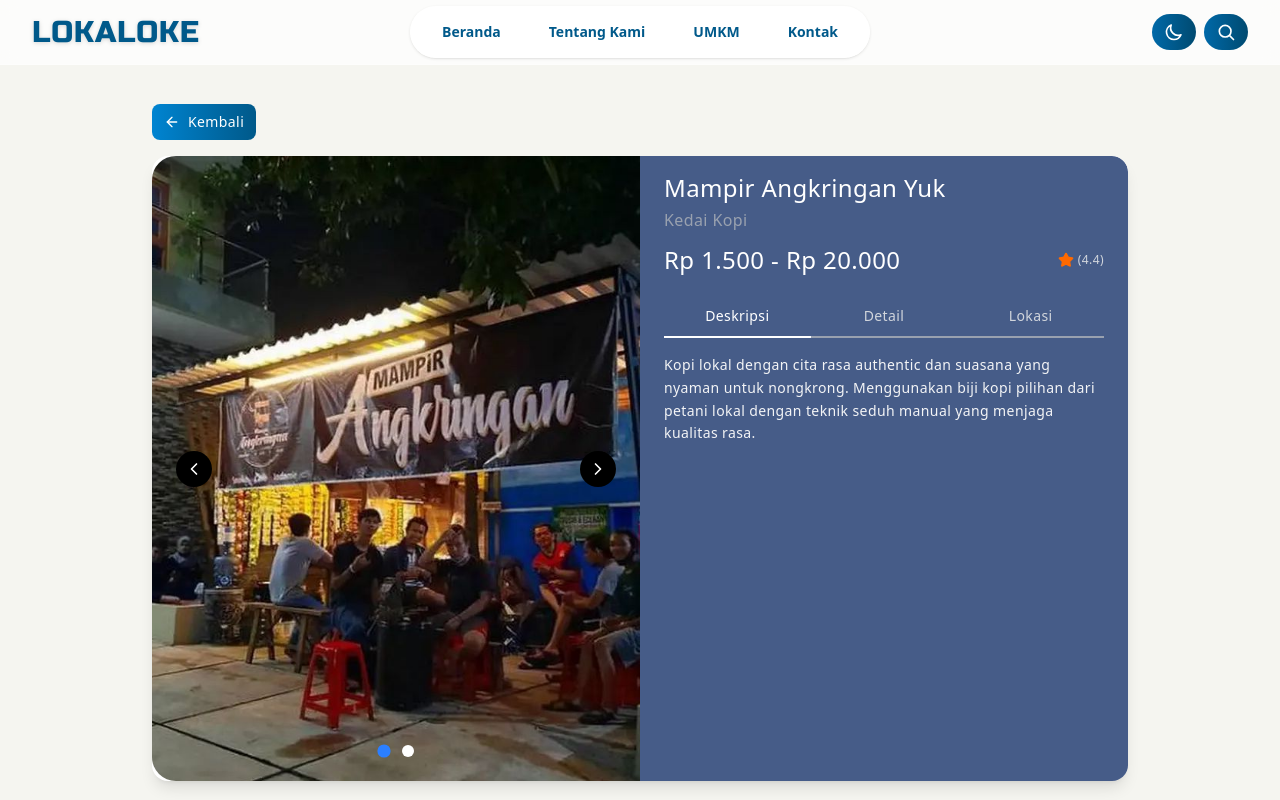
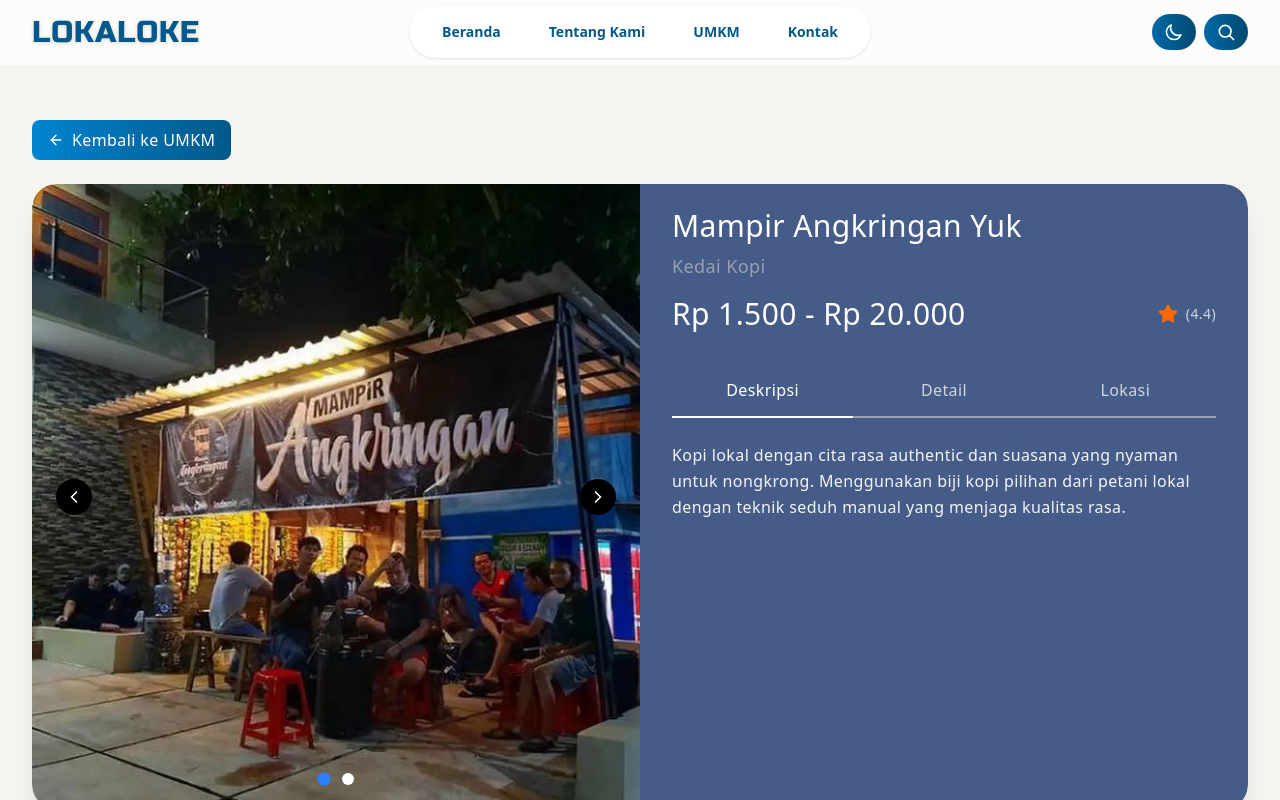
Before and after one commit to Gzaa19/LokalOKE, a React (Vite) app: page /umkm/1 in a window 1280 px wide. Built offline with nearby package versions, Linux system fonts and the light colour scheme.

Commit message:
perbaiki

```diff
--- a/src/components/home/newsletter.jsx
+++ b/src/components/home/newsletter.jsx
@@ -36,14 +36,14 @@ export default function Newsletter() {
                 className="w-full bg-slate-700 text-white placeholder:text-slate-400 px-3 py-2 sm:py-2.5 md:py-3 outline-none focus:ring-2 focus:ring-emerald-400"
                 required
               />
-              <AnimatedButton
+              <button
                 variant="lift"
                 type="submit"
                 className="bg-slate-100 hover:bg-slate-200 text-slate-900 font-semibold px-4 py-2 sm:px-5 sm:py-3 whitespace-nowrap"
                 aria-label="Subscribe"
               >
                 Ikuti Sekarang
-              </AnimatedButton>
+              </button>
             </div>
           </form>
         </div>
--- a/src/components/umkm/umkmcard.jsx
+++ b/src/components/umkm/umkmcard.jsx
@@ -1,5 +1,5 @@
 import React from 'react';
-import { Link } from 'react-router-dom';
+import { Link, useLocation } from 'react-router-dom';
 import { ArrowRight, Star } from 'lucide-react';
 import AnimatedCard from '../ui/Card';
 import AnimatedButton from '../ui/Button';
@@ -11,6 +11,7 @@ const UmkmCard = ({
   onMouseEnter,
   onMouseLeave
 }) => {
+  const location = useLocation();
   return (
     <AnimatedCard
       hoverEffect="lift"
@@ -82,8 +83,16 @@ const UmkmCard = ({
         </div>
       </div>
 
-      <Link to={`/umkm/${umkm.id}`} className="w-full mt-auto">
-        <AnimatedButton
+      <Link
+        to={`/umkm/${umkm.id}`}
+        state={{ from: location.pathname }}
+        className="w-full mt-auto"
+        onClick={() => {
+          // Simpan path saat ini ke localStorage sebagai backup
+          localStorage.setItem('previousPath', location.pathname);
+        }}
+      >
+        <button
           variant="scale"
           size="lg"
           className={`
@@ -103,7 +112,7 @@ const UmkmCard = ({
             Lihat Detail
             <ArrowRight size={20} />
           </span>
-        </AnimatedButton>
+        </button>
       </Link>
     </AnimatedCard>
   );
--- a/src/features/umkm-detail/UmkmDetail.jsx
+++ b/src/features/umkm-detail/UmkmDetail.jsx
@@ -2,6 +2,7 @@ import React, { useEffect } from "react";
 import { Link } from "react-router-dom";
 import { ArrowLeft, Star } from "lucide-react";
 import { useUmkmDetail } from "../../hooks/useUmkmDetail";
+import { useSmartNavigation } from "../../hooks/useSmartNavigation";
 import PhotoGallery from "./PhotoGallery";
 import UmkmMap from "./UmkmMap";
 import AnimatedButton from "../../components/ui/Button";
@@ -20,6 +21,8 @@ const UmkmDetail = () => {
     setActiveTab
   } = useUmkmDetail();
 
+  const { goBack, getBackButtonText } = useSmartNavigation();
+
   // Pastikan halaman selalu mulai dari atas saat masuk ke halaman detail
   useEffect(() => {
     window.scrollTo(0, 0);
@@ -31,13 +34,13 @@ const UmkmDetail = () => {
     switch(activeTab) {
       case 'deskripsi':
         return (
-          <div className="text-gray-100 mt-2 sm:mt-3 lg:mt-4 text-xs sm:text-sm">
+          <div className="text-gray-100 mt-3 sm:mt-4 lg:mt-6 text-sm sm:text-base">
             <p className="leading-relaxed">{umkm.description}</p>
           </div>
         );
       case 'detail':
         return (
-          <div className="text-gray-100 mt-2 sm:mt-3 lg:mt-4 text-xs sm:text-sm space-y-1 sm:space-y-2">
+          <div className="text-gray-100 mt-3 sm:mt-4 lg:mt-6 text-sm sm:text-base space-y-2 sm:space-y-3">
             <div>
               <span className="font-medium">Kategori: </span>
               <span>{umkm.category}</span>
@@ -74,13 +77,13 @@ const UmkmDetail = () => {
       <div className="max-w-7xl mx-auto px-4 sm:px-6 lg:px-8 pt-20 sm:pt-24 md:pt-28 lg:pt-30 pb-6 sm:pb-8 lg:pb-20">
         <div className="text-center">
           <h2 className="text-2xl font-bold text-gray-900">UMKM tidak ditemukan</h2>
-          <Link
-            to="/"
-            className="inline-flex items-center gap-2 mt-4 bg-linear-to-r from-sky-600 to-sky-800 text-white px-4 py-2 rounded-lg"
+          <button
+            onClick={goBack}
+            className="inline-flex items-center gap-2 mt-4 bg-gradient-to-r from-sky-600 to-sky-800 text-white px-4 py-2 rounded-lg hover:from-sky-700 hover:to-sky-900 transition-all duration-300"
           >
             <ArrowLeft className="w-4 h-4" />
-            Kembali ke Beranda
-          </Link>
+            {getBackButtonText()}
+          </button>
         </div>
       </div>
     );
@@ -89,20 +92,20 @@ const UmkmDetail = () => {
   return (
     <AnimatedContainer
       variant="fadeIn"
-      className="tracking-wide max-w-5xl mx-auto px-3 sm:px-4 lg:px-6 pt-16 sm:pt-20 md:pt-24 lg:pt-26 pb-4 sm:pb-6 lg:pb-12"
+      className="tracking-wide max-w-7xl mx-auto px-4 sm:px-6 lg:px-8 pt-20 sm:pt-24 md:pt-28 lg:pt-30 pb-6 sm:pb-8 lg:pb-20"
     >
-        <div className="mb-3 sm:mb-4">
-          <Link
-            to="/"
-            className="relative inline-flex items-center gap-2 bg-linear-to-r from-sky-600 to-sky-800 text-white px-2 py-1.5 sm:px-3 sm:py-2 rounded-lg overflow-hidden group transition-all duration-300 ease-out hover:scale-105"
+        <div className="mb-4 sm:mb-6">
+          <button
+            onClick={goBack}
+            className="relative inline-flex items-center gap-2 bg-gradient-to-r from-sky-600 to-sky-800 text-white px-3 py-2 sm:px-4 sm:py-2 rounded-lg overflow-hidden group transition-all duration-300 ease-out hover:scale-105"
           >
-            <span className="absolute inset-0 bg-linear-to-r from-sky-700 to-sky-900 opacity-0 group-hover:opacity-100 transition-opacity duration-300 ease-out"></span>
-            <ArrowLeft className="w-3 h-3 sm:w-4 sm:h-4 relative z-10" />
-            <span className="relative z-10 text-xs sm:text-sm">Kembali</span>
-          </Link>
+            <span className="absolute inset-0 bg-gradient-to-r from-sky-700 to-sky-900 opacity-0 group-hover:opacity-100 transition-opacity duration-300 ease-out"></span>
+            <ArrowLeft className="w-4 h-4 relative z-10" />
+            <span className="relative z-10 text-sm sm:text-base">{getBackButtonText()}</span>
+          </button>
         </div>
 
-        <div className="bg-white min-h-[300px] sm:min-h-[350px] lg:min-h-[400px] grid items-start grid-cols-1 lg:grid-cols-2 gap-0 shadow-lg rounded-2xl overflow-hidden">
+        <div className="bg-white min-h-[400px] sm:min-h-[500px] lg:min-h-[600px] grid items-start grid-cols-1 lg:grid-cols-2 gap-0 shadow-xl rounded-3xl overflow-hidden">
               <PhotoGallery
                 images={umkm.images}
                 name={umkm.name}
@@ -112,25 +115,25 @@ const UmkmDetail = () => {
                 goToImage={goToImage}
               />
 
-            <div className="bg-[#465C88] py-3 sm:py-4 px-3 sm:px-4 lg:px-6 h-full shadow-lg rounded-b-2xl lg:rounded-l-none lg:rounded-r-2xl lg:rounded-b-none">
+            <div className="bg-[#465C88] py-4 sm:py-6 px-4 sm:px-6 lg:px-8 h-full shadow-xl rounded-r-3xl">
                 <div>
-                    <h2 className="text-lg sm:text-xl lg:text-2xl font-medium text-white">{umkm.name}</h2>
-                    <p className="text-xs sm:text-sm lg:text-base text-gray-400 mt-1">{umkm.category}</p>
+                    <h2 className="text-xl sm:text-2xl lg:text-3xl font-medium text-white">{umkm.name}</h2>
+                    <p className="text-sm sm:text-base lg:text-lg text-gray-400 mt-1 sm:mt-2">{umkm.category}</p>
                 </div>
 
-                <div className="flex flex-wrap gap-2 sm:gap-3 justify-between mt-2 sm:mt-3">
-                    <h3 className="text-white text-base sm:text-lg lg:text-xl xl:text-2xl font-medium">{umkm.priceRange}</h3>
-                    <div className="flex items-center space-x-1">
-                        <Star className="w-3 h-3 sm:w-4 sm:h-4 fill-orange-500 text-orange-500" />
-                        <span className="text-gray-300 text-xs">({umkm.rating})</span>
+                <div className="flex flex-wrap gap-2 sm:gap-4 justify-between mt-2 sm:mt-4">
+                    <h3 className="text-white text-lg sm:text-xl lg:text-2xl xl:text-3xl font-medium">{umkm.priceRange}</h3>
+                    <div className="flex items-center space-x-1 sm:space-x-2">
+                        <Star className="w-4 h-4 sm:w-5 sm:h-5 fill-orange-500 text-orange-500" />
+                        <span className="text-gray-300 text-xs sm:text-sm">({umkm.rating})</span>
                     </div>
                 </div>
 
                 <div>
-                    <ul className="grid grid-cols-3 mt-3 sm:mt-4 lg:mt-5">
+                    <ul className="grid grid-cols-3 mt-4 sm:mt-6 lg:mt-8">
                         <li
                             onClick={() => setActiveTab('deskripsi')}
-                            className={`text-xs sm:text-sm w-full py-1.5 sm:py-2 lg:py-2.5 px-1 text-center border-b-2 cursor-pointer ${
+                            className={`text-xs sm:text-sm lg:text-base w-full py-2 sm:py-3 lg:py-3.5 px-1 sm:px-2 text-center border-b-2 cursor-pointer ${
                               activeTab === 'deskripsi'
                                 ? 'text-white border-white'
                                 : 'text-gray-300 border-gray-400 hover:text-white hover:border-gray-300'
@@ -140,7 +143,7 @@ const UmkmDetail = () => {
                         </li>
                         <li
                             onClick={() => setActiveTab('detail')}
-                            className={`text-xs sm:text-sm w-full py-1.5 sm:py-2 lg:py-2.5 px-1 text-center border-b-2 cursor-pointer ${
+                            className={`text-xs sm:text-sm lg:text-base w-full py-2 sm:py-3 lg:py-3.5 px-1 sm:px-2 text-center border-b-2 cursor-pointer ${
                               activeTab === 'detail'
                                 ? 'text-white border-white'
                                 : 'text-gray-300 border-gray-400 hover:text-white hover:border-gray-300'
@@ -150,7 +153,7 @@ const UmkmDetail = () => {
                         </li>
                         <li
                             onClick={() => setActiveTab('lokasi')}
-                            className={`text-xs sm:text-sm w-full py-1.5 sm:py-2 lg:py-2.5 px-1 text-center border-b-2 cursor-pointer ${
+                            className={`text-xs sm:text-sm lg:text-base w-full py-2 sm:py-3 lg:py-3.5 px-1 sm:px-2 text-center border-b-2 cursor-pointer ${
                               activeTab === 'lokasi'
                                 ? 'text-white border-white'
                                 : 'text-gray-300 border-gray-400 hover:text-white hover:border-gray-300'
--- /dev/null
+++ b/src/hooks/useScrollToSection.js
@@ -0,0 +1,55 @@
+import { useEffect } from 'react';
+import { useLocation } from 'react-router-dom';
+
+/**
+ * Custom hook untuk menangani scroll ke section tertentu
+ * berdasarkan state dari navigation
+ */
+export const useScrollToSection = () => {
+  const location = useLocation();
+
+  useEffect(() => {
+    // Handle scroll to UMKM section when returning from detail page
+    if (location.state?.scrollToUmkm) {
+      scrollToSection('umkm');
+      clearNavigationState();
+    }
+
+    // Bisa ditambahkan untuk section lain jika diperlukan
+    if (location.state?.scrollToSection) {
+      scrollToSection(location.state.scrollToSection);
+      clearNavigationState();
+    }
+  }, [location.state]);
+
+  /**
+   * Function untuk scroll ke section dengan ID tertentu
+   * @param {string} sectionId - ID dari section yang ingin di-scroll
+   * @param {number} delay - Delay sebelum scroll (default: 100ms)
+   */
+  const scrollToSection = (sectionId, delay = 100) => {
+    // Small delay to ensure the page is fully rendered
+    setTimeout(() => {
+      const section = document.getElementById(sectionId);
+      if (section) {
+        section.scrollIntoView({
+          behavior: 'smooth',
+          block: 'start'
+        });
+      }
+    }, delay);
+  };
+
+  /**
+   * Function untuk clear navigation state setelah digunakan
+   */
+  const clearNavigationState = () => {
+    // Clear the state to prevent unwanted scrolling on subsequent renders
+    window.history.replaceState({}, document.title);
+  };
+
+  return {
+    scrollToSection,
+    clearNavigationState
+  };
+};
--- /dev/null
+++ b/src/hooks/useSmartNavigation.js
@@ -0,0 +1,98 @@
+import { useNavigate, useLocation } from 'react-router-dom';
+import { useEffect, useState } from 'react';
+
+export const useSmartNavigation = () => {
+  const navigate = useNavigate();
+  const location = useLocation();
+  const [previousPath, setPreviousPath] = useState(null);
+
+  // Track previous path untuk menentukan kemana harus kembali
+  useEffect(() => {
+    const currentPath = location.pathname;
+
+    // Jangan simpan jika ini adalah halaman detail UMKM
+    if (!currentPath.startsWith('/umkm/')) {
+      setPreviousPath(currentPath);
+      // Simpan juga ke localStorage sebagai backup
+      localStorage.setItem('lastNonDetailPath', currentPath);
+    }
+  }, [location.pathname]);
+
+  const goBack = () => {
+    const currentPath = location.pathname;
+
+    // Jika sedang di halaman detail UMKM
+    if (currentPath.startsWith('/umkm/')) {
+      // Cek dari mana user datang berdasarkan state dan localStorage
+      const fromState = location.state?.from;
+      const fromLocalStorage = localStorage.getItem('previousPath');
+      const lastNonDetailPath = localStorage.getItem('lastNonDetailPath');
+
+      // Prioritas: state > localStorage previousPath > lastNonDetailPath
+      let sourceLocation = fromState || fromLocalStorage || lastNonDetailPath;
+
+      console.log('Navigation Debug:', {
+        fromState,
+        fromLocalStorage,
+        lastNonDetailPath,
+        sourceLocation,
+        currentPath
+      });
+
+      // Tentukan apakah dari homepage atau halaman UMKM
+      const fromHomepage = sourceLocation === '/' ||
+                          sourceLocation?.includes('#umkm') ||
+                          (!sourceLocation);
+
+      if (fromHomepage) {
+        // Jika dari homepage, kembali ke homepage dan scroll ke section UMKM
+        navigate('/', { state: { scrollToUmkm: true } });
+      } else {
+        // Jika dari halaman UMKM atau tidak jelas, kembali ke halaman UMKM
+        navigate('/umkm');
+      }
+
+      // Bersihkan localStorage setelah digunakan
+      localStorage.removeItem('previousPath');
+    } else {
+      // Untuk halaman lain, gunakan browser back
+      window.history.back();
+    }
+  };
+
+  const getBackButtonText = () => {
+    const currentPath = location.pathname;
+
+    if (currentPath.startsWith('/umkm/')) {
+      // Tentukan teks berdasarkan dari mana user datang
+      const fromState = location.state?.from;
+      const fromLocalStorage = localStorage.getItem('previousPath');
+      const lastNonDetailPath = localStorage.getItem('lastNonDetailPath');
+
+      let sourceLocation = fromState || fromLocalStorage || lastNonDetailPath;
+
+      if (!sourceLocation) {
+        const referrer = document.referrer;
+        if (referrer.includes('/#umkm') || referrer.endsWith('/')) {
+          sourceLocation = '/';
+        } else if (referrer.includes('/umkm')) {
+          sourceLocation = '/umkm';
+        }
+      }
+
+      const fromHomepage = sourceLocation === '/' ||
+                          sourceLocation?.includes('/#umkm') ||
+                          (!sourceLocation && previousPath === '/');
+
+      return fromHomepage ? 'Kembali ke Beranda' : 'Kembali ke UMKM';
+    }
+
+    return 'Kembali';
+  };
+
+  return {
+    goBack,
+    getBackButtonText,
+    previousPath
+  };
+};
--- a/src/pages/homepages.jsx
+++ b/src/pages/homepages.jsx
@@ -4,8 +4,11 @@ import Features from '../components/home/features';
 import Newsletter from '../components/home/newsletter';
 import Footer from '../components/layout/Footer';
 import UmkmDirectory from '../features/umkm-directory/UmkmDirectory';
+import { useScrollToSection } from '../hooks/useScrollToSection';
 
 export default function HomePage() {
+  useScrollToSection();
+
   return (
     <>
       <Navbar />
```
Also changed, not shown: src/components/layout/Navbar.jsx (+27 -27 lines), src/features/umkm-directory/UmkmDirectory.jsx (+17 -13 lines).
